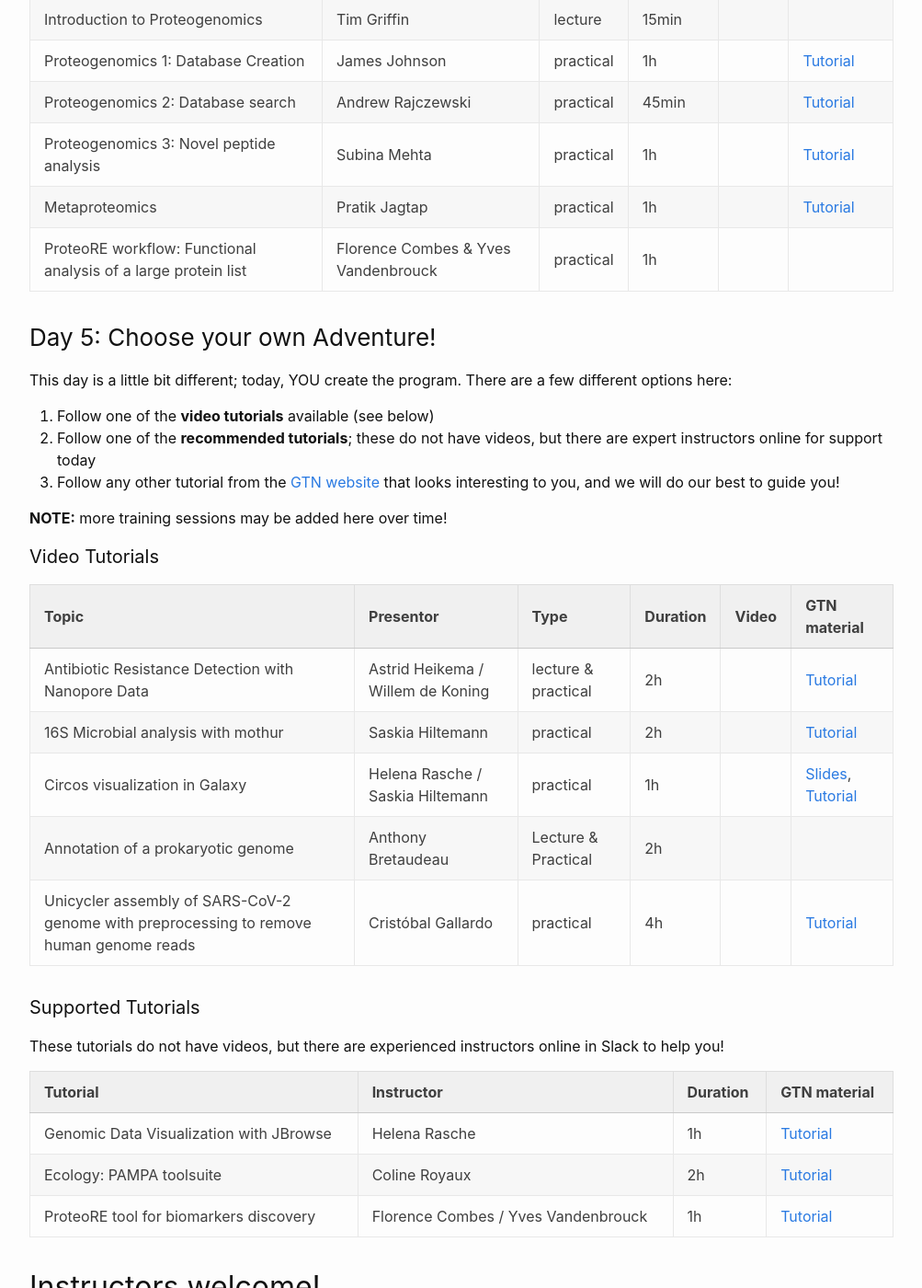
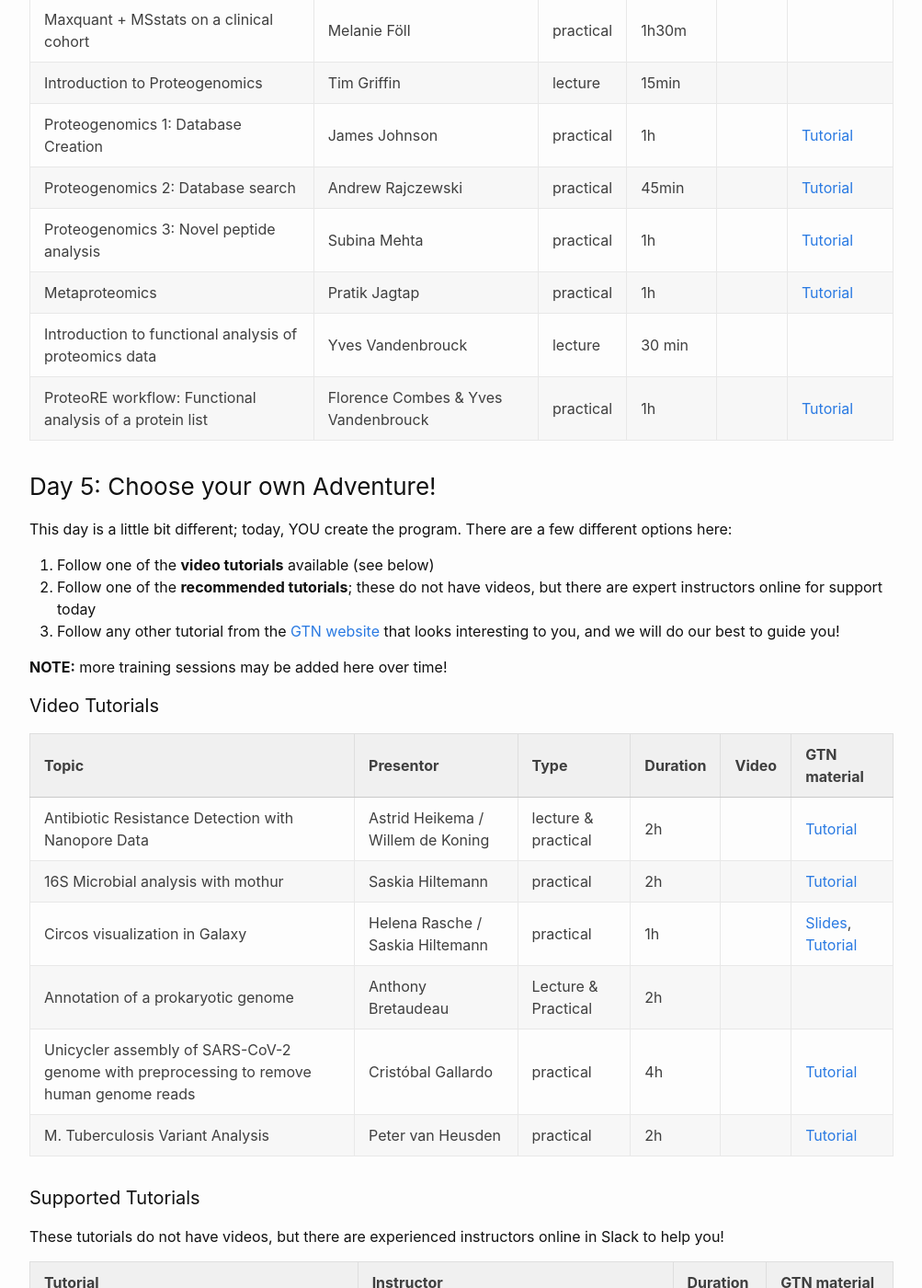
Before and after one commit to shiltemann/global-galaxy-course, a Jekyll site: the page built from index.md, in a window 1280 px wide and 1400 px high, scrolled down 2743 px. Shown: the whole window at 92% size, without its empty margins (138-1141 px from the left). Built offline with Jekyll 4.4.1, drawn with Linux system fonts in a browser that asks for light colours; some of the changed text lies outside the part shown.

Commit message:
update program

```diff
--- a/index.md
+++ b/index.md
@@ -35,9 +35,10 @@
 | What is Galaxy?              | Anton Nekrutenko | lecture   | 30m      |       |             |
 | Using Galaxy: An introduction to NGS analysis | Anton Nekrutenko | practical | 1h30m | | |
 | Quality Control              | Florian Heyl     | practical | 1h30m    |       | [Tutorial](https://training.galaxyproject.org/training-material/topics/sequence-analysis/tutorials/quality-control/tutorial.html) |
-| Mapping                      | Saskia Hiltemann | lecture   | 30m      |       | [Slides](https://training.galaxyproject.org/training-material/topics/sequence-analysis/tutorials/mapping/slides.html)  |
-| Mapping                      | Saskia Hiltemann | practical | 45m      |       | [Tutorial](https://training.galaxyproject.org/training-material/topics/sequence-analysis/tutorials/mapping/tutorial.html)  |
-| Assembly                     | Simon Gladman    | practical |          |       |             |
+| Mapping                      | Peter van Heusden| lecture   | 30m      |       | [Slides](https://training.galaxyproject.org/training-material/topics/sequence-analysis/tutorials/mapping/slides.html)  |
+| Mapping                      | Peter van Heusden | practical | 45m      |       | [Tutorial](https://training.galaxyproject.org/training-material/topics/sequence-analysis/tutorials/mapping/tutorial.html)  |
+| Assembly                     | Simon Gladman   | lecture |   30m       |       |[Slides](https://training.galaxyproject.org/training-material/topics/assembly/tutorials/general-introduction/slides.html)   |
+| Assembly                     | Anna Syme       | practical | 1h        |       |[Tutorial](https://training.galaxyproject.org/training-material/topics/assembly/tutorials/chloroplast-assembly/tutorial.html) |
 
 
 ### Day 2: Reference-based RNA-seq analysis with Galaxy and R
@@ -71,7 +72,8 @@
 | Proteogenomics 2: Database search | Andrew Rajczewski | practical | 45min | | [Tutorial](https://training.galaxyproject.org/training-material/topics/proteomics/tutorials/proteogenomics-dbsearch/tutorial.html) |
 | Proteogenomics 3: Novel peptide analysis | Subina Mehta | practical | 1h | | [Tutorial](https://training.galaxyproject.org/training-material/topics/proteomics/tutorials/proteogenomics-novel-peptide-analysis/tutorial.html) |
 | Metaproteomics | Pratik Jagtap | practical | 1h | |[Tutorial](https://training.galaxyproject.org/training-material/topics/proteomics/tutorials/metaproteomics/tutorial.html)|
-| ProteoRE workflow: Functional analysis of a large protein list | Florence Combes & Yves Vandenbrouck | practical | 1h | | |
+| Introduction to functional analysis of proteomics data | Yves Vandenbrouck | lecture | 30 min |||
+| ProteoRE workflow: Functional analysis of a protein list | Florence Combes & Yves Vandenbrouck | practical | 1h | | [Tutorial](https://training.galaxyproject.org/training-material/topics/proteomics/tutorials/proteome_annotation/tutorial.html) |
 
 
 
@@ -96,7 +98,7 @@
 | Circos visualization in Galaxy     | Helena Rasche / Saskia Hiltemann | practical | 1h | | [Slides](https://training.galaxyproject.org/training-material/topics/visualisation/tutorials/circos/slides.html), [Tutorial](https://training.galaxyproject.org/training-material/topics/visualisation/tutorials/circos/tutorial.html) |
 | Annotation of a prokaryotic genome | Anthony Bretaudeau | Lecture & Practical | 2h | | |
 | Unicycler assembly of SARS-CoV-2 genome with preprocessing to remove human genome reads | Cristóbal Gallardo | practical | 4h | | [Tutorial](https://training.galaxyproject.org/training-material/topics/assembly/tutorials/assembly-with-preprocessing/tutorial.html) |
-
+| M. Tuberculosis Variant Analysis | Peter van Heusden | practical | 2h | | [Tutorial](https://training.galaxyproject.org/training-material/topics/variant-analysis/tutorials/tb-variant-analysis/tutorial.html)|
 
 #### Supported Tutorials
 
@@ -107,6 +109,8 @@
 | Genomic Data Visualization with JBrowse | Helena Rasche| 1h | [Tutorial](https://training.galaxyproject.org/training-material/topics/visualisation/tutorials/jbrowse/tutorial.html)|
 | Ecology: PAMPA toolsuite     | Coline Royaux | 2h | [Tutorial](https://training.galaxyproject.org/training-material/topics/ecology/tutorials/PAMPA-toolsuite-tutorial/tutorial.html)|
 | ProteoRE tool for biomarkers discovery  | Florence Combes / Yves Vandenbrouck    | 1h | [Tutorial](https://training.galaxyproject.org/training-material/topics/proteomics/tutorials/biomarker_selection/tutorial.html) |
+| Epigenetics: ATAC-Seq data analysis       | Hans-Rudolf Hotz (/Lucille Delisle) | 3h | [Tutorial](https://training.galaxyproject.org/training-material/topics/epigenetics/tutorials/atac-seq/tutorial.html) |
+
 
 
 ## Instructors welcome!
```
Also changed, not shown: other parts of index.md (+2 -2 lines), assets/images/logos/SANBI_logo-2-241x300.png (added).
